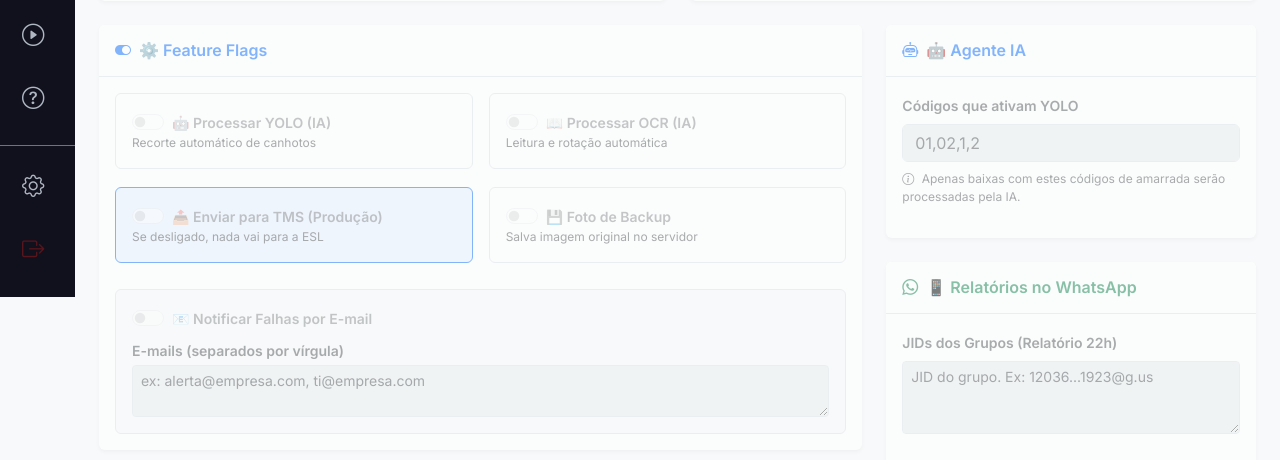
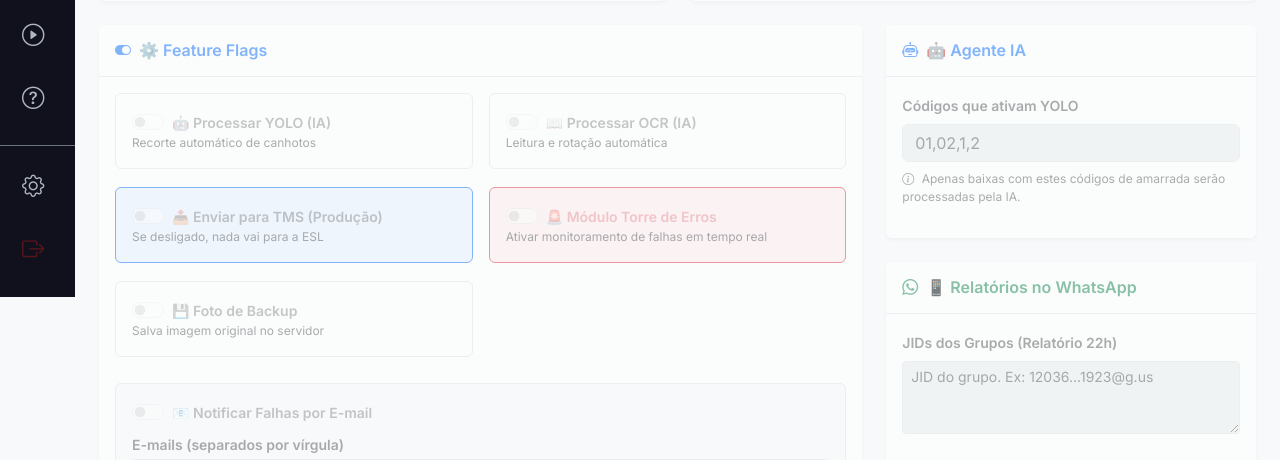
Before and after one commit to vortex-tecnologia/rxtrack, a Django app: template backend/templates/desktop/paginas/configuracao.html in a window 1280 px wide. Shown: the part 503-963 px from the top of the page. Run offline with Django 4.2, Linux system fonts and the light colour scheme; the template is opened without the code that fills it, so the values that code supplies are empty; some libraries are stand-ins or nearby versions.

Commit message:
fix: Adiciona toggle da Torre de Erros no painel de configuracoes

```diff
--- a/backend/operacional/views.py
+++ b/backend/operacional/views.py
@@ -1277,6 +1277,7 @@ def salvar_configuracao_view(request):
         config.enviar_email_falhas = data.get('enviar_email_falhas', config.enviar_email_falhas)
         config.emails_notificacao = data.get('emails_notificacao', config.emails_notificacao)
         config.armazenar_foto_backup = data.get('armazenar_foto_backup', config.armazenar_foto_backup)
+        config.modulo_torre_erros = data.get('modulo_torre_erros', config.modulo_torre_erros)
 
         # IA
         config.codigos_ocorrencia_yolo = data.get('codigos_ocorrencia_yolo', config.codigos_ocorrencia_yolo)
--- a/backend/templates/desktop/paginas/configuracao.html
+++ b/backend/templates/desktop/paginas/configuracao.html
@@ -112,6 +112,13 @@
                             <input class="form-check-input ms-0 me-2" type="checkbox" role="switch" id="enviar_tms" {% if config.enviar_tms %}checked{% endif %} {% if cargo != 'GESTOR' and cargo != 'ADMINISTRADOR' %}disabled{% endif %}>
                             <label class="form-check-label fw-bold small">📤 Enviar para TMS (Produção)</label>
                             <div class="text-muted" style="font-size: 0.75rem;">Se desligado, nada vai para a ESL</div>
+                        </div>
+                    </div>
+                    <div class="col-md-6">
+                        <div class="form-check form-switch p-3 border rounded border-danger bg-danger bg-opacity-10">
+                            <input class="form-check-input ms-0 me-2" type="checkbox" role="switch" id="modulo_torre_erros" {% if config.modulo_torre_erros %}checked{% endif %} {% if cargo != 'GESTOR' and cargo != 'ADMINISTRADOR' %}disabled{% endif %}>
+                            <label class="form-check-label fw-bold small text-danger">🚨 Módulo Torre de Erros</label>
+                            <div class="text-muted" style="font-size: 0.75rem;">Ativar monitoramento de falhas em tempo real</div>
                         </div>
                     </div>
                     <div class="col-md-6">
@@ -260,6 +267,7 @@
             enviar_email_falhas: document.getElementById('enviar_email_falhas').checked,
             emails_notificacao: document.getElementById('emails_notificacao').value,
             armazenar_foto_backup: document.getElementById('armazenar_foto_backup').checked,
+            modulo_torre_erros: document.getElementById('modulo_torre_erros').checked,
             codigos_ocorrencia_yolo: document.getElementById('codigos_ocorrencia_yolo').value,
             grupos_relatorio_whatsapp: document.getElementById('grupos_relatorio_whatsapp').value,
         };
```
